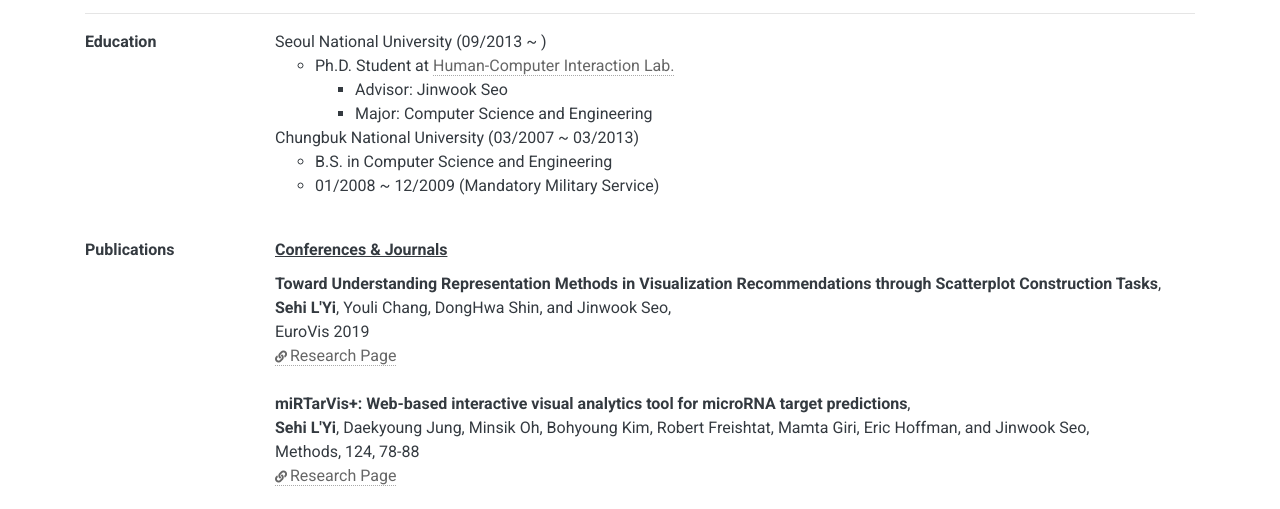
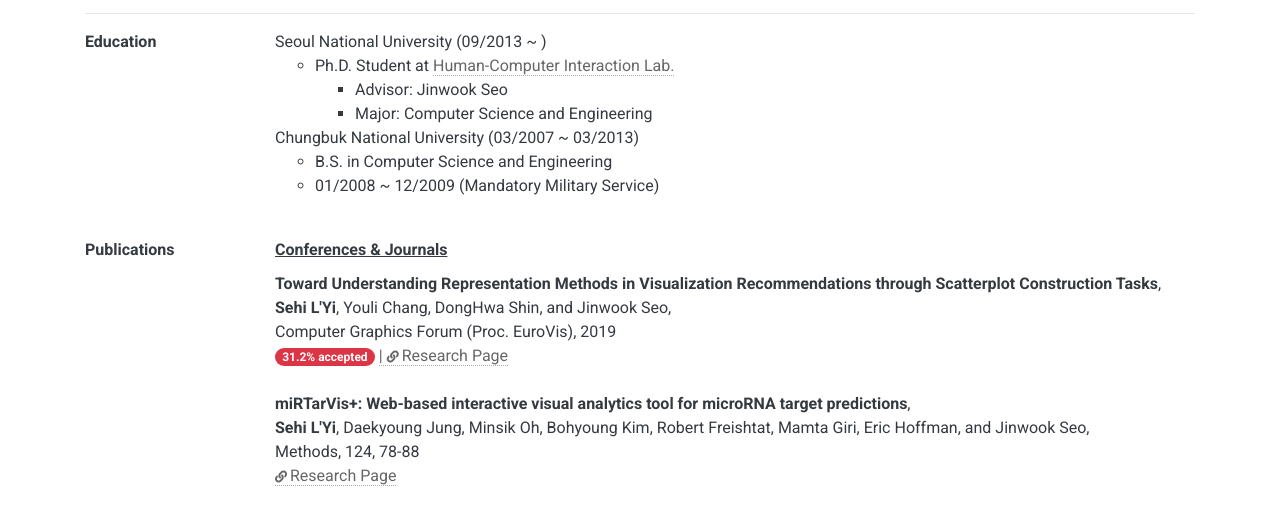
Before and after one commit to sehilyi/CV, a plain HTML site: page index.html in a window 1280 px wide. Shown: the part 436-945 px from the top of the page. Drawn offline with nearby package versions, Linux system fonts and the light colour scheme; files whose address does not match are found by name.

Commit message:
Add acceptance rate of EuroVis 19

```diff
--- a/index.html
+++ b/index.html
@@ -138,10 +138,11 @@
                         <strong>Toward Understanding Representation Methods in Visualization Recommendations through Scatterplot Construction Tasks</strong>,
                         </br>
                         <strong>Sehi L'Yi</strong>, Youli Chang, DongHwa Shin, and Jinwook Seo,
-                        </br>EuroVis 2019
+                        </br>Computer Graphics Forum (Proc. EuroVis), 2019
                         </br>
-                        <a href='http://hcil.snu.ac.kr/research/previews-animated-transitions-textual-descriptions'>
-                            <i class="fa fa-link fa-xs ">&nbsp;</i>Research Page</a>
+                        <span class="badge badge-pill badge-danger">31.2% accepted</span>
+                        <a href='http://hcil.snu.ac.kr/research/previews-animated-transitions-textual-descriptions'> |
+                        <i class="fa fa-link fa-xs ">&nbsp;</i>Research Page</a>
                     </li>
                     </br>
                     <li>
@@ -199,7 +200,7 @@
                         <strong>XCluSim: A Visual Analytics Tool for Interactively Comparing Multiple Clustering Results of Bioinformatics Data</strong>,
                         </br>
                         <strong>Sehi L'Yi</strong>, Bongkyung Ko, DongHwa Shin, Young-Joon Cho, Jaeyong Lee, Bohyoung Kim, and Jinwook Seo,
-                        </br>BMC Bioinformatics, 16 Suppl 11:S5
+                        </br>BMC Bioinformatics, 16 Suppl 11:S5 (Proc. BioVis), 2015
                         </br>
                         <a href='http://hcil.snu.ac.kr/research/xclusim'>
                             <i class="fa fa-link fa-xs ">&nbsp;</i>Research Page</a>
```
Also changed, not shown: sehilyi1.jpg (added), sehilyi4.png (added).
